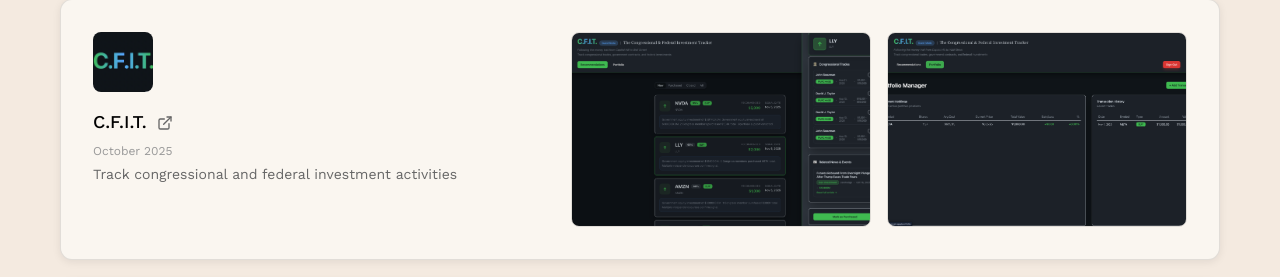
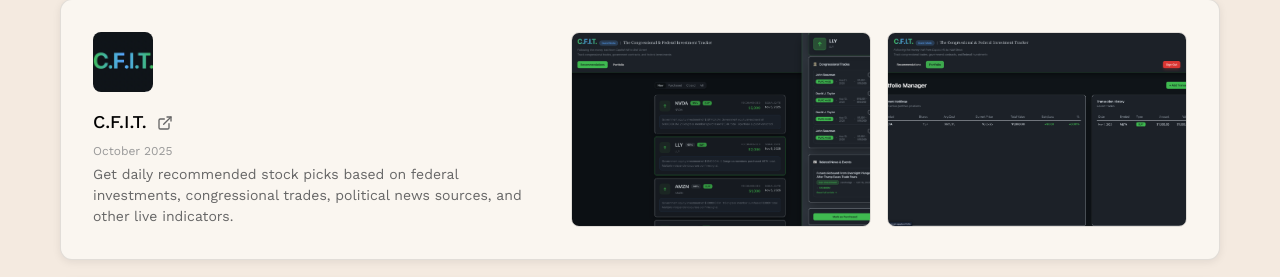
Before and after one commit to KremerTom/portfoliosite, a Next.js app: page / in a window 1280 px wide. Shown: the part 766-1043 px from the top of the page. Built offline with nearby package versions, Linux system fonts and the light colour scheme.

Commit message:
Update cfit description

```diff
--- a/app/page.tsx
+++ b/app/page.tsx
@@ -327,7 +327,7 @@
             <Stack gap="lg">
               <ProjectCard
                 title="C.F.I.T."
-                description="Track congressional and federal investment activities"
+                description="Get daily recommended stock picks based on federal investments, congressional trades, political news sources, and other live indicators."
                 projectId="cfit"
                 href="https://cfit-green.vercel.app/"
                 date="October 2025"
```
